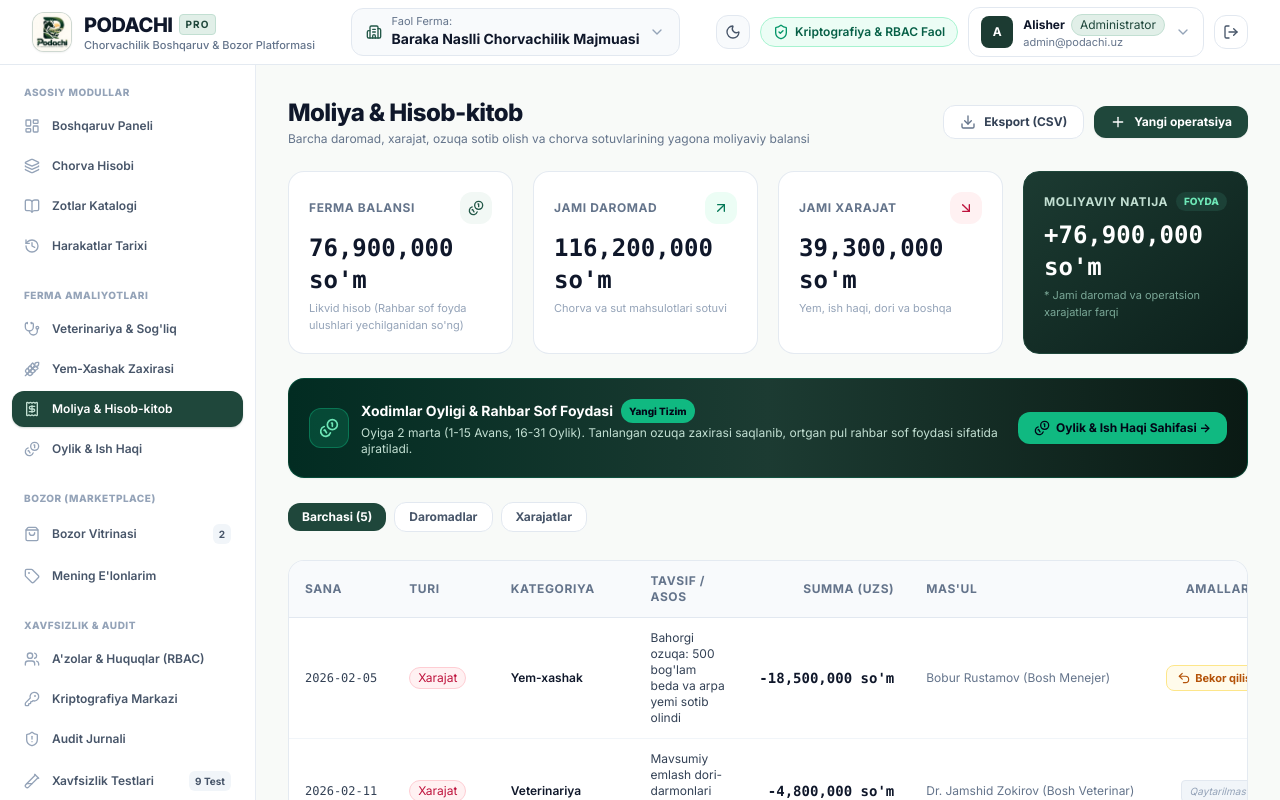
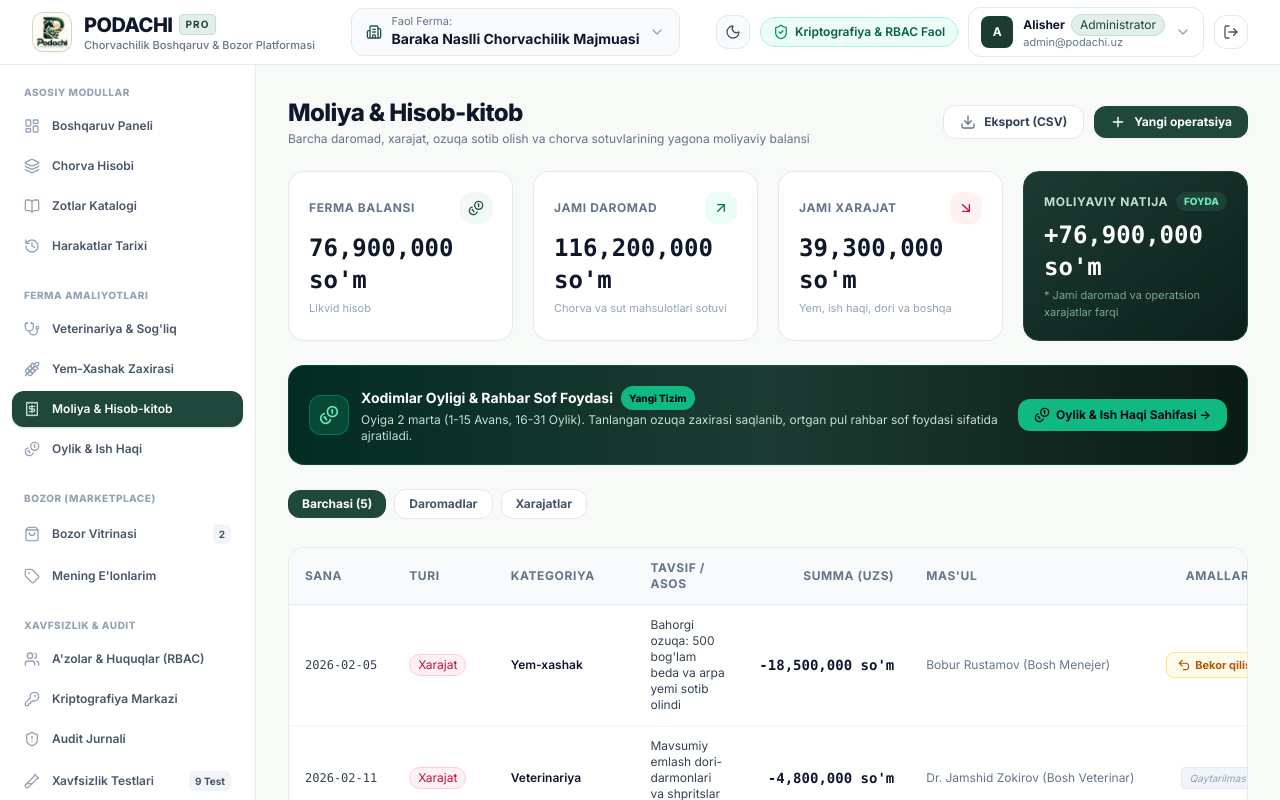
Before and after one commit to nomonovm/Podachi, a React (Vite) app: page / in a window 1280 px wide. Both pictures are taken after a click on the button "Moliya & Hisob-kitob". Built offline with nearby package versions, Linux system fonts and the light colour scheme.

Commit message:
fix(finance): remove parenthesized phrase from farm balance card subtitle

```diff
--- a/src/pages/Finance.tsx
+++ b/src/pages/Finance.tsx
@@ -201,7 +201,7 @@ export const Finance: React.FC = () => {
             {farmBalance.toLocaleString()} so'm
           </p>
           <p className="text-[11px] text-slate-400 mt-1">
-            Likvid hisob (Rahbar sof foyda ulushlari yechilganidan so'ng)
+            Likvid hisob
           </p>
         </div>
 
```
